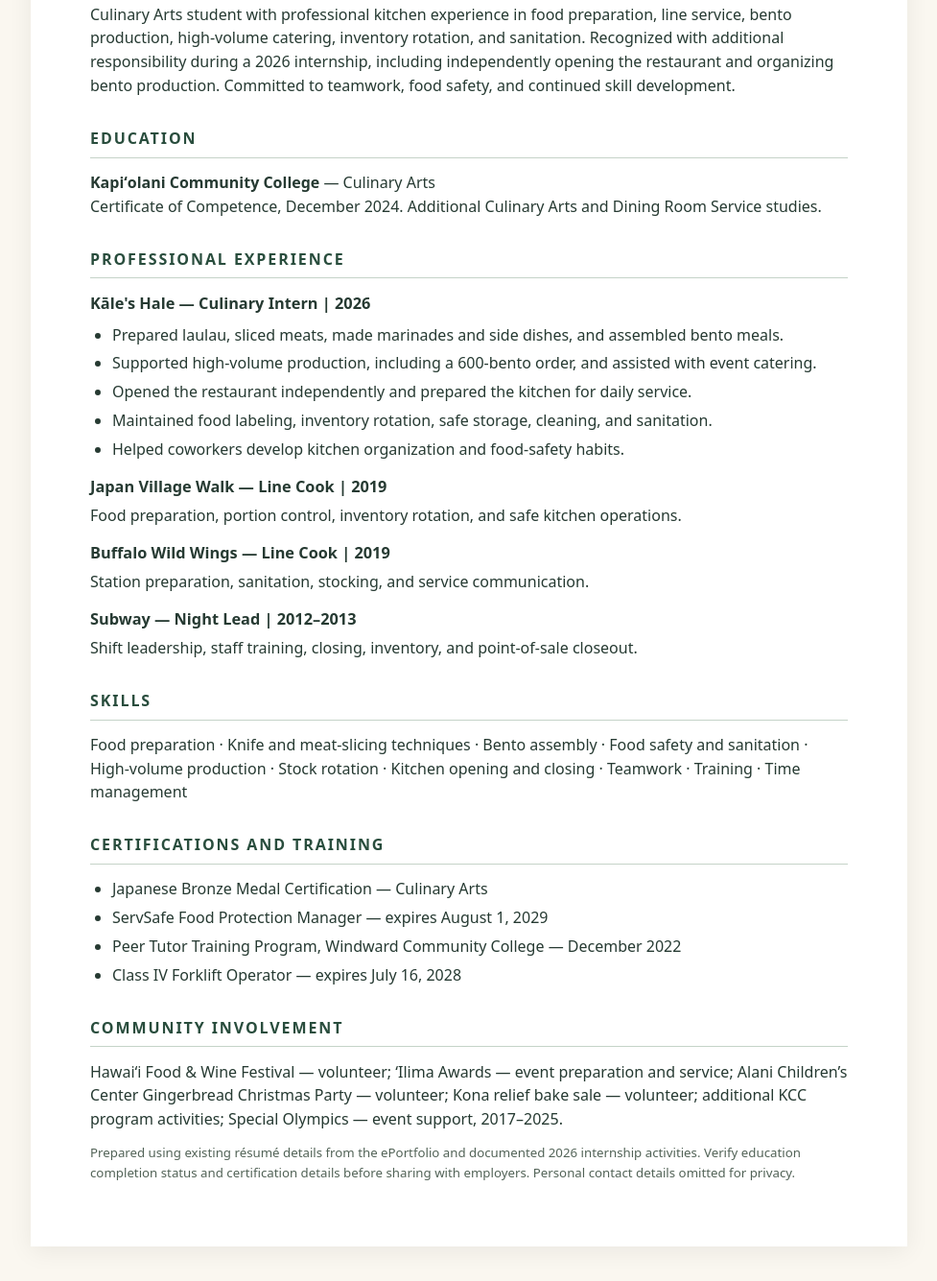
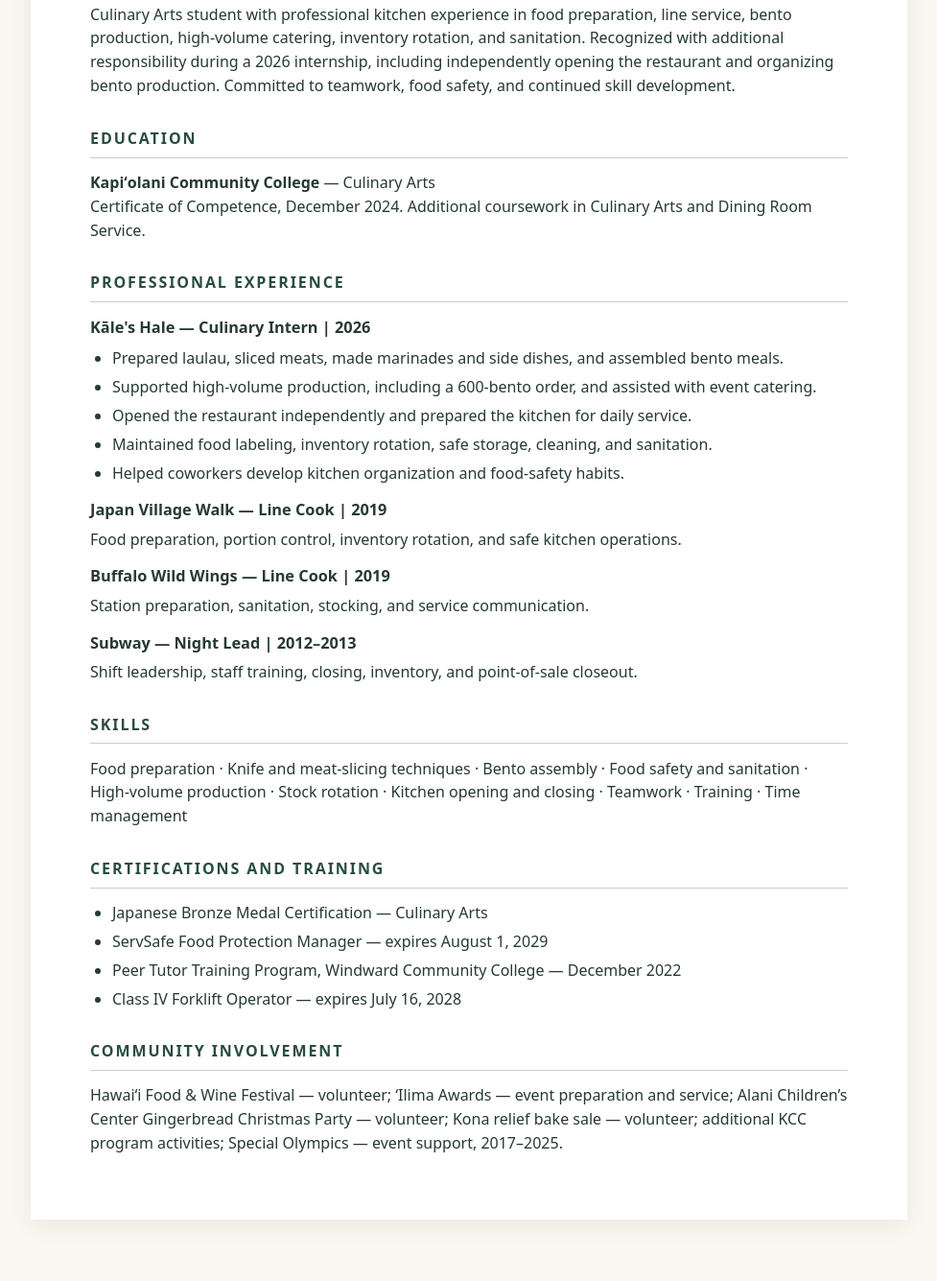
Before and after one commit to dkahele7/dkahele7.github.io, a plain HTML site: page resume.html in a window 1280 px wide. Shown: the part 320-1655 px from the top of the page at 96% size, without its empty margins (151-1128 px from the left). After the commit the page ends 1627 px from the top, so only its background shows below. Drawn offline with Linux system fonts and the light colour scheme.

Commit message:
Polish résumé for ePortfolio submission and remove draft notes

```diff
--- a/resume.html
+++ b/resume.html
@@ -6,7 +6,7 @@
 <body><div class="action"><a href="/">← Return to ePortfolio</a><button onclick="window.print()">Print / Save as PDF</button></div><main>
 <h1>Danielle Kahele</h1><p class="sub">Culinary Arts Student · Kitchen Operations · Food Preparation</p>
 <h2>Professional Profile</h2><p>Culinary Arts student with professional kitchen experience in food preparation, line service, bento production, high-volume catering, inventory rotation, and sanitation. Recognized with additional responsibility during a 2026 internship, including independently opening the restaurant and organizing bento production. Committed to teamwork, food safety, and continued skill development.</p>
-<h2>Education</h2><p><strong>Kapiʻolani Community College</strong> — Culinary Arts<br>Certificate of Competence, December 2024. Additional Culinary Arts and Dining Room Service studies.</p>
+<h2>Education</h2><p><strong>Kapiʻolani Community College</strong> — Culinary Arts<br>Certificate of Competence, December 2024. Additional coursework in Culinary Arts and Dining Room Service.</p>
 <h2>Professional Experience</h2>
 <h3>Kāle's Hale — Culinary Intern | 2026</h3><ul><li>Prepared laulau, sliced meats, made marinades and side dishes, and assembled bento meals.</li><li>Supported high-volume production, including a 600-bento order, and assisted with event catering.</li><li>Opened the restaurant independently and prepared the kitchen for daily service.</li><li>Maintained food labeling, inventory rotation, safe storage, cleaning, and sanitation.</li><li>Helped coworkers develop kitchen organization and food-safety habits.</li></ul>
 <h3>Japan Village Walk — Line Cook | 2019</h3><p>Food preparation, portion control, inventory rotation, and safe kitchen operations.</p>
@@ -15,4 +15,4 @@
 <h2>Skills</h2><p>Food preparation · Knife and meat-slicing techniques · Bento assembly · Food safety and sanitation · High-volume production · Stock rotation · Kitchen opening and closing · Teamwork · Training · Time management</p>
 <h2>Certifications and Training</h2><ul><li>Japanese Bronze Medal Certification — Culinary Arts</li><li>ServSafe Food Protection Manager — expires August 1, 2029</li><li>Peer Tutor Training Program, Windward Community College — December 2022</li><li>Class IV Forklift Operator — expires July 16, 2028</li></ul>
 <h2>Community Involvement</h2><p>Hawaiʻi Food & Wine Festival — volunteer; ʻIlima Awards — event preparation and service; Alani Children’s Center Gingerbread Christmas Party — volunteer; Kona relief bake sale — volunteer; additional KCC program activities; Special Olympics — event support, 2017–2025.</p>
-<p class="note">Prepared using existing résumé details from the ePortfolio and documented 2026 internship activities. Verify education completion status and certification details before sharing with employers. Personal contact details omitted for privacy.</p></main></body></html>
+</main></body></html>
```
